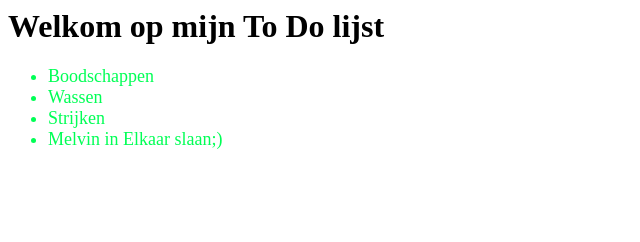
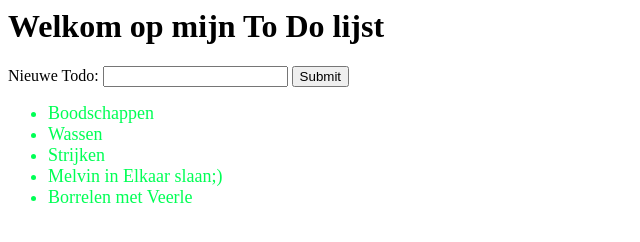
Before and after one commit to DVermeer/codaisseur, a website: page index.html in a window 1280 px wide. Shown: the whole page, without its empty margins (0-640 px from the left). Drawn offline with Linux system fonts and the light colour scheme.

Commit message:
add input form

```diff
--- a/index.html
+++ b/index.html
@@ -1,18 +1,26 @@
 <html>
     <head>
         <link href="styles/index.css" rel="stylesheet">
+        <script src="app.js"></script>
         <title>Todo list</title>
     </head>
     <body>
         <h1>Welkom op mijn To Do lijst</h1>
         <p>
+            <form>
+                <label>Nieuwe Todo:</label>
+                <input type="text" id="name">
+                <input type="submit">
+            </form>
+
+
             <ul>
                 <li>Boodschappen</li>
                 <li>Wassen</li>
                 <li>Strijken</li>
                 <li>Melvin in Elkaar slaan;)</li>
+                <li>Borrelen met Veerle</li>
             </ul>
         </p>
-        <script src="app.js"></script>
     </body>
 </html>
```
